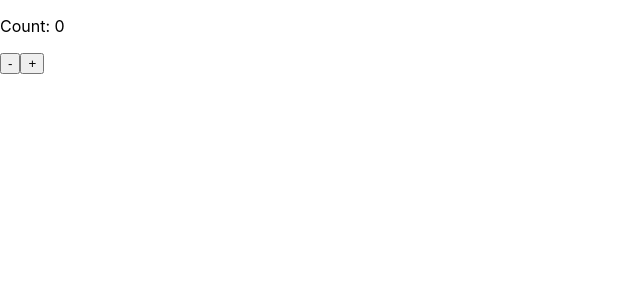
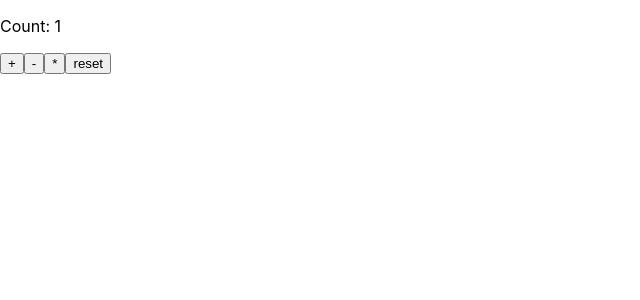
Before and after one commit to arfes0e2b3c/react-sample, a React (Create React App) app: page / in a window 1280 px wide. Shown: the top 300 px of the page, without its empty margins (0-640 px from the left). Built offline with nearby package versions, Linux system fonts and the light colour scheme.

Commit message:
useReducerを追加

```diff
--- a/src/components/Counter.tsx
+++ b/src/components/Counter.tsx
@@ -1,4 +1,21 @@
-import {useState} from 'react'
+import {useReducer} from 'react'
+
+type Action = 'DECREMENT' | 'INCREMENT' | 'DOUBLE' | 'RESET'
+
+const reducer = (currentCount: number, action: Action) => {
+  switch (action) {
+    case 'INCREMENT':
+      return currentCount++
+    case 'DECREMENT':
+      return currentCount--
+    case 'DOUBLE':
+      return currentCount * 2
+    case 'RESET':
+      return 0
+    default:
+      return currentCount
+  }
+}
 
 type CounterProps = {
   initialValue: number
@@ -6,13 +23,15 @@
 
 const Counter = (props: CounterProps) => {
   const {initialValue} = props
-  const [count, setCount] = useState(initialValue)
+  const [count, dispatch] = useReducer(reducer, initialValue)
 
   return (
     <div>
       <p>Count: {count}</p>
-      <button onClick={() => setCount(count - 1)}>-</button>
-      <button onClick={() => setCount((prevCount) => prevCount + 1)}>+</button>
+      <button onClick={() => dispatch('INCREMENT')}>+</button>
+      <button onClick={() => dispatch('DECREMENT')}>-</button>
+      <button onClick={() => dispatch('DOUBLE')}>*</button>
+      <button onClick={() => dispatch('RESET')}>reset</button>
     </div>
   )
 }
--- a/src/index.tsx
+++ b/src/index.tsx
@@ -14,7 +14,7 @@
   <React.StrictMode>
     {/* <App /> */}
     {/* <Hello/> */}
-    <Counter initialValue={0}/>
+    <Counter initialValue={1}/>
   </React.StrictMode>
 );
 
```
